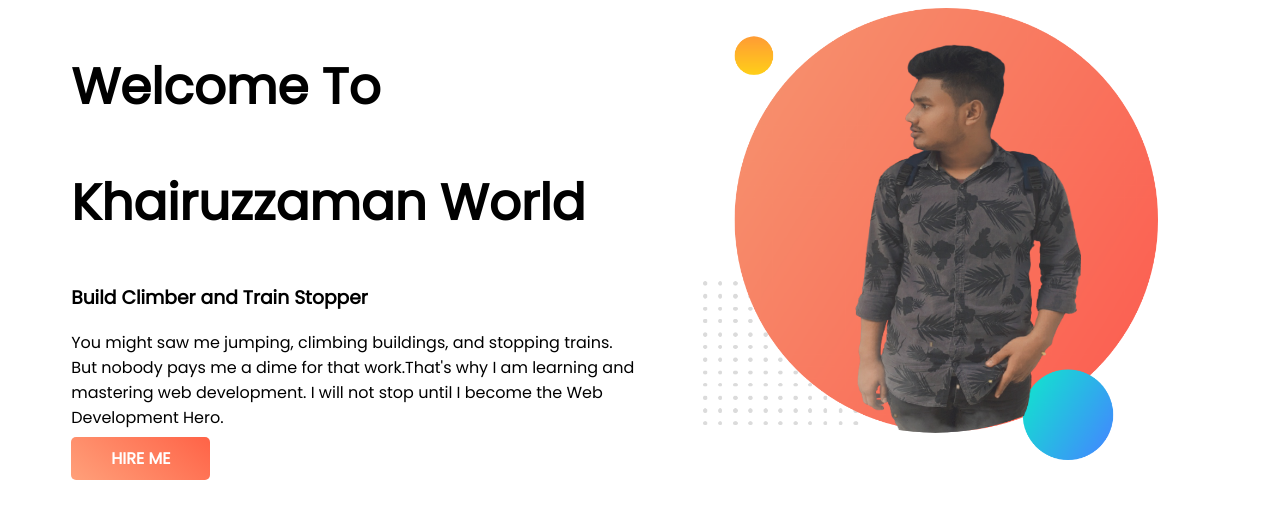
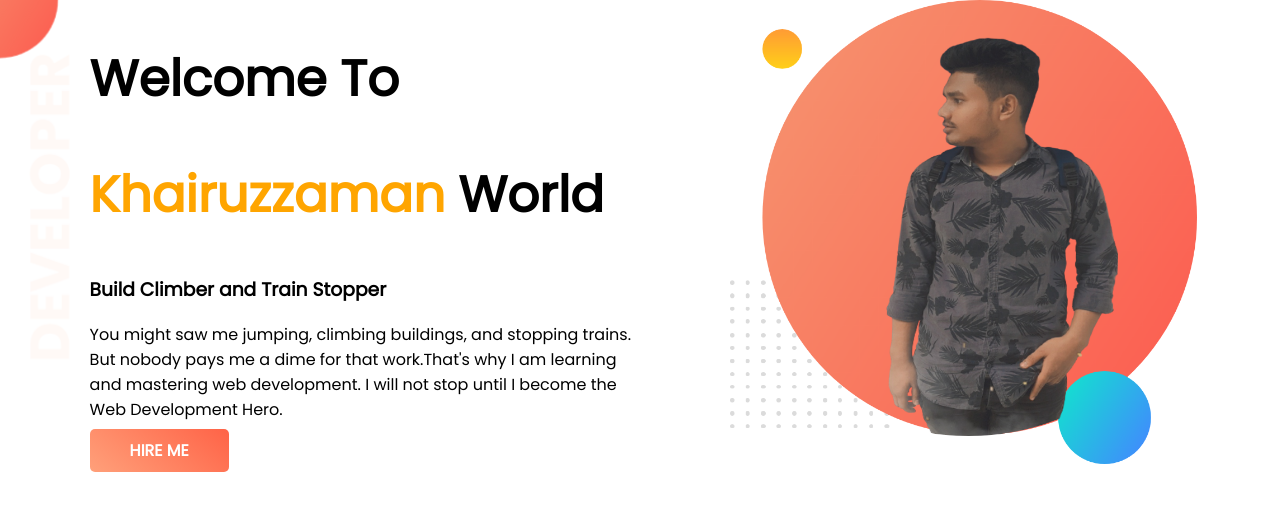
Before and after one commit to ShihabHappy/practice-portfolio, a plain HTML site: page index.html in a window 1280 px wide. Drawn offline with Linux system fonts and the light colour scheme.

Commit message:
top banner

```diff
--- a/index.html
+++ b/index.html
@@ -11,7 +11,7 @@
     <title>Shihab Portfolio</title>
 </head>
 <body>
-<section>
+<section class="baner">
         <div class="half-width">
             <h1>Welcome To</h1>
             <h1><span class="coler-orange">Khairuzzaman</span> World</h1>
--- a/style.css
+++ b/style.css
@@ -1,10 +1,11 @@
 body{
         font-family: 'Poppins', sans-serif;
+        margin: 0px;
 }
 h1{
     font-size: 50px;
 }
-.color{
+.coler-orange{
     color: orange;
 }
 section{
@@ -12,10 +13,10 @@ section{
 }
 .half-width{
     width: 50%;
-    padding-left: 5%;
+    padding-left: 7%;
 }
 .half-width img{
-    width: 80%;
+    width: 85%;
 }
 .hire-button{
     text-decoration: none;
@@ -25,3 +26,7 @@ section{
     color: white;
     font-weight: 700;
 }
+.baner{
+    background-image: url(Show-Off/top-banner.png);
+    background-repeat: no-repeat;
+}
```
